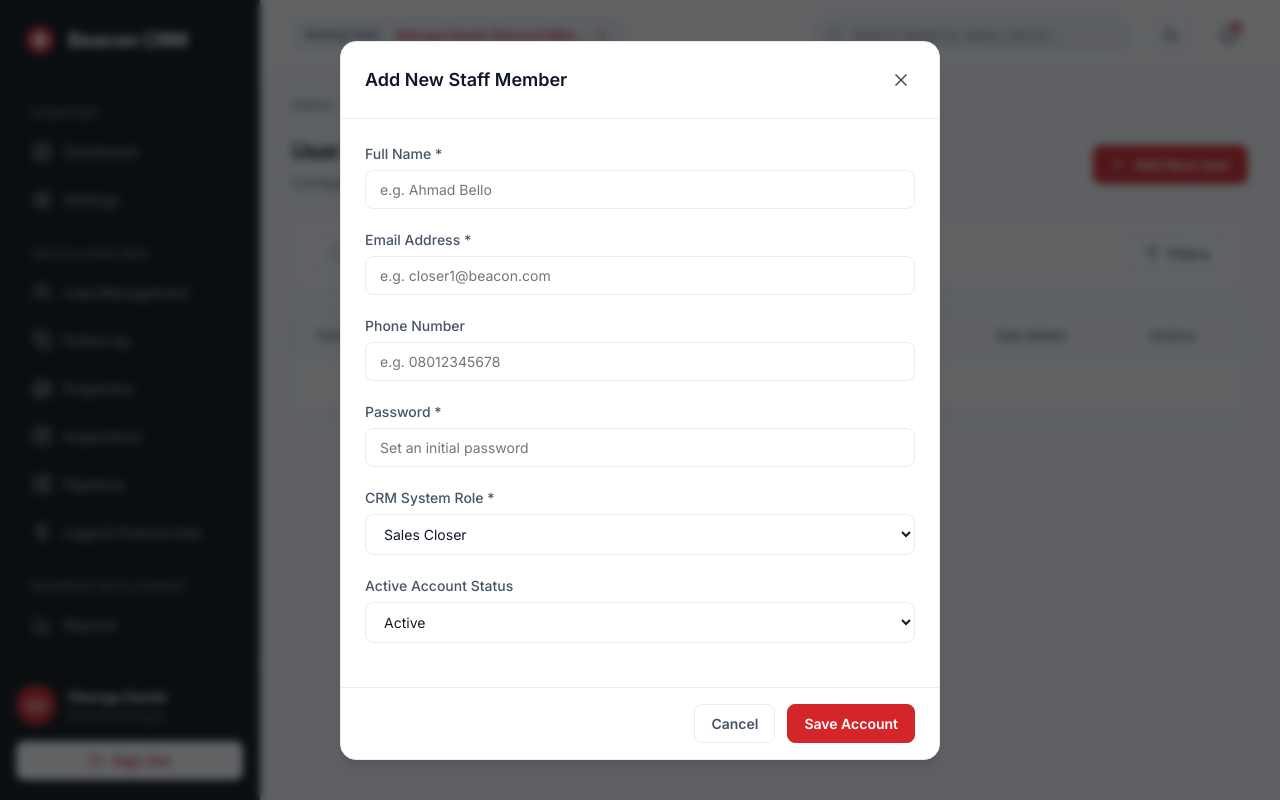
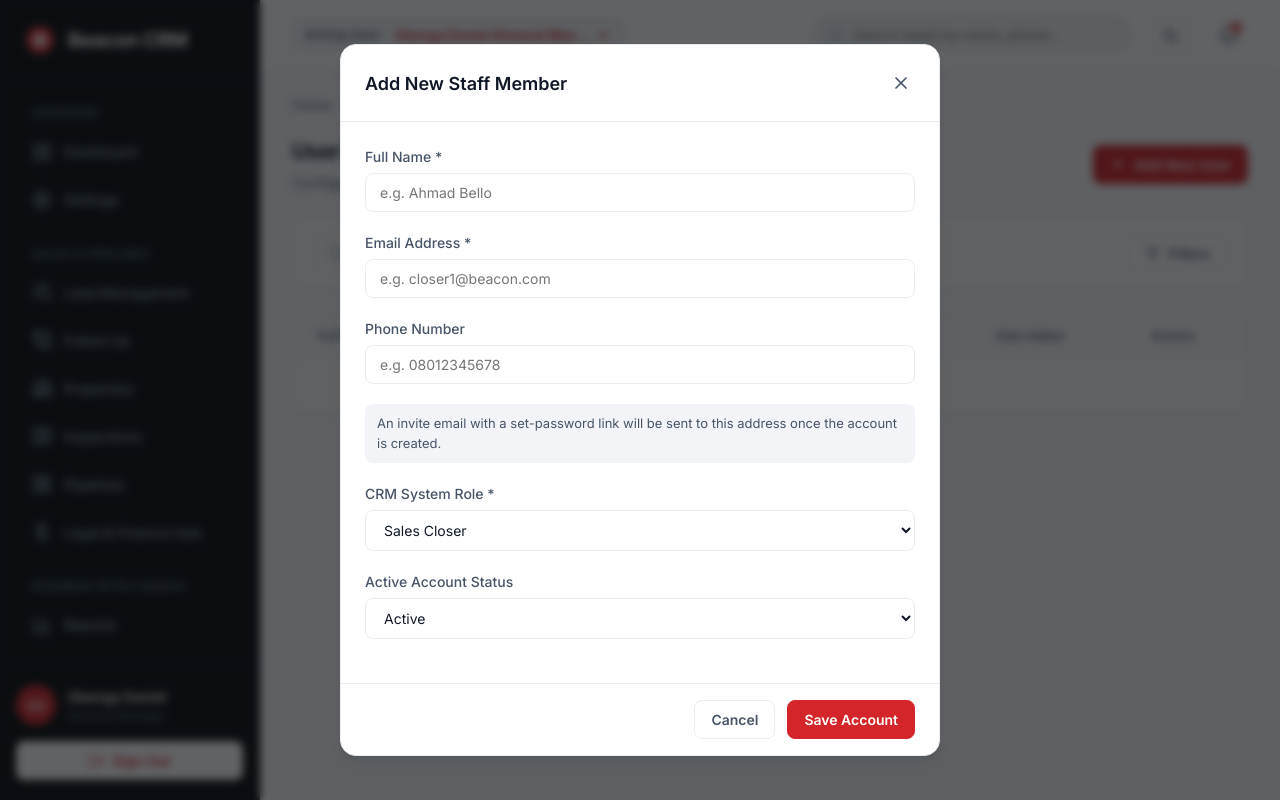
Before and after one commit to Ahmara-Technologies-Limited/beacon-frontend, a Next.js app: page /users in a window 1280 px wide. Both pictures are taken after typing "name@example.com" into the empty fields and a click on the button "Add New User". Built offline with nearby package versions, Linux system fonts and the light colour scheme.

Commit message:
feat: Remove password field from user creation in UserManagement and update related validation

```diff
--- a/src/data/dataService.js
+++ b/src/data/dataService.js
@@ -29,14 +29,12 @@ const userToApi = (u, { isCreate = false } = {}) => {
   if (u.phone !== undefined) payload.phone_number = u.phone;
   if (u.role !== undefined) payload.role = u.role;
   if (u.status !== undefined) payload.is_active = u.status === 'Active';
-  // name/password only accepted on create (UserCreateSerializer)
-  if (isCreate) {
-    if (u.name !== undefined) {
-      const parts = String(u.name).trim().split(/\s+/);
-      payload.first_name = parts[0] || '';
-      payload.last_name = parts.slice(1).join(' ') || '';
-    }
-    if (u.password !== undefined) payload.password = u.password;
+  // name only accepted on create (UserCreateSerializer); password is
+  // generated server-side and emailed as a set-password link - never sent.
+  if (isCreate && u.name !== undefined) {
+    const parts = String(u.name).trim().split(/\s+/);
+    payload.first_name = parts[0] || '';
+    payload.last_name = parts.slice(1).join(' ') || '';
   }
   return payload;
 };
--- a/src/views/UserManagement.jsx
+++ b/src/views/UserManagement.jsx
@@ -22,8 +22,7 @@ export default function UserManagement({ currentUser }) {
     email: '',
     phone: '',
     role: 'Sales Closer',
-    status: 'Active',
-    password: ''
+    status: 'Active'
   });
   const [errors, setErrors] = useState({});
 
@@ -71,8 +70,7 @@ export default function UserManagement({ currentUser }) {
       email: '',
       phone: '',
       role: 'Sales Closer',
-      status: 'Active',
-      password: ''
+      status: 'Active'
     });
     setErrors({});
     setShowUserModal(true);
@@ -85,8 +83,7 @@ export default function UserManagement({ currentUser }) {
       email: user.email,
       phone: user.phone || '',
       role: user.role,
-      status: user.status,
-      password: ''
+      status: user.status
     });
     setErrors({});
     setShowUserModal(true);
@@ -109,12 +106,6 @@ export default function UserManagement({ currentUser }) {
     }
 
     if (!formData.role) err.role = 'System Role is required.';
-
-    if (!selectedUser && !formData.password.trim()) {
-      err.password = 'Password is required.';
-    } else if (!selectedUser && formData.password.trim().length < 8) {
-      err.password = 'Password must be at least 8 characters.';
-    }
 
     setErrors(err);
     return Object.keys(err).length === 0;
@@ -346,15 +337,9 @@ export default function UserManagement({ currentUser }) {
 
               {!selectedUser && (
                 <div className="form-group">
-                  <label className="form-label">Password *</label>
-                  <input
-                    type="password"
-                    className="form-control"
-                    value={formData.password}
-                    onChange={e => setFormData({ ...formData, password: e.target.value })}
-                    placeholder="Set an initial password"
-                  />
-                  {errors.password && <span className="form-error">{errors.password}</span>}
+                  <div style={{ fontSize: 13, color: 'var(--text-secondary)', background: 'var(--color-grey-bg)', padding: '10px 12px', borderRadius: 8 }}>
+                    An invite email with a set-password link will be sent to this address once the account is created.
+                  </div>
                 </div>
               )}
 
```
